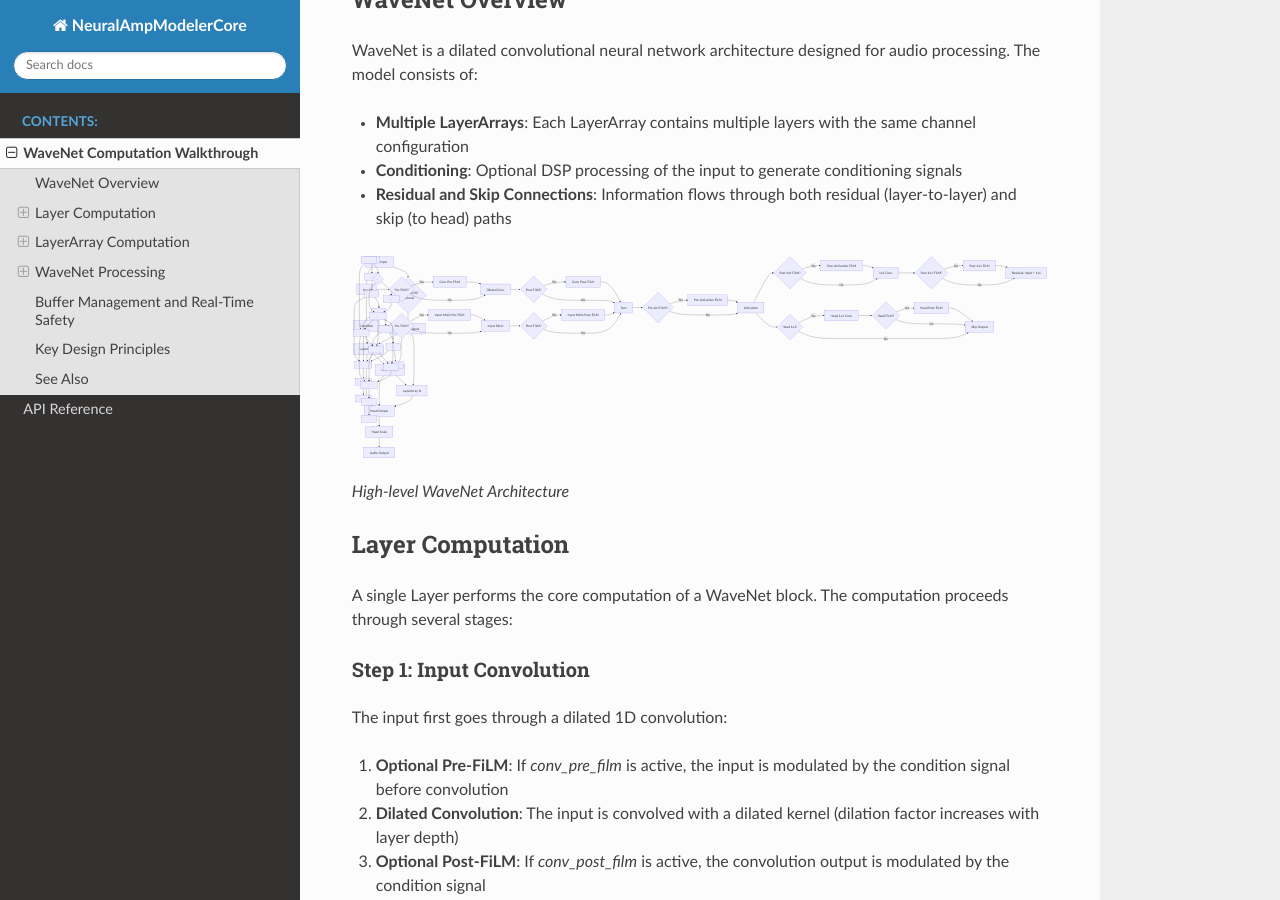
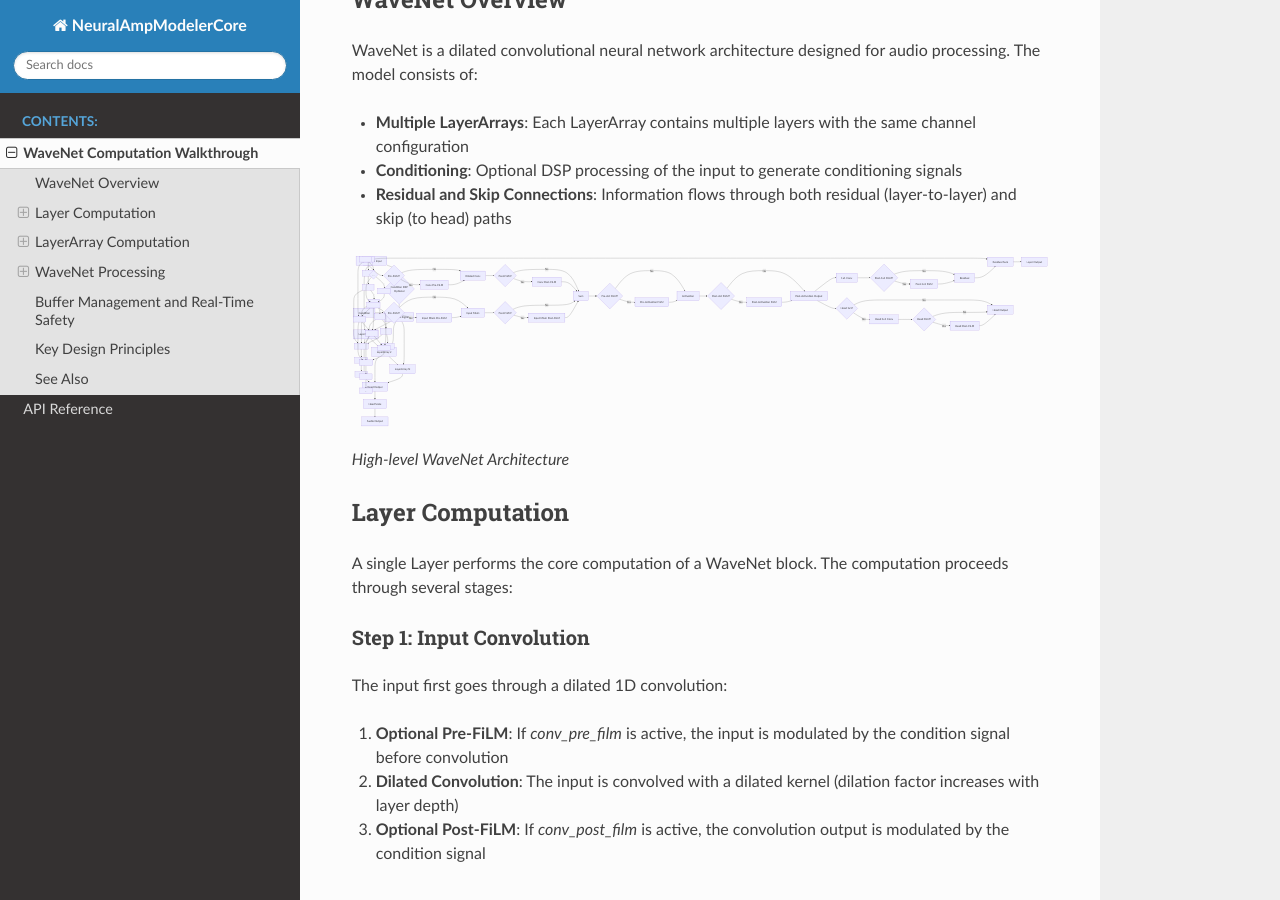
Before and after one commit to sdatkinson/NeuralAmpModelerCore, a Sphinx documentation site: the page built from docs/wavenet_walkthrough.rst, in a window 1280 px wide and 900 px high, scrolled down 398 px. Built offline with Sphinx 7.4.7 and the Read the Docs theme 3.1.0, drawn with Linux system fonts in a browser that asks for light colours.

Commit message:
Update WaveNet walkthrough documentation for clarity and accuracy
- Refined data flow diagram to improve clarity by renaming nodes and adjusting connections.
- Changed 'PostActFiLM' to 'PostActFilm' for consistency.
- Updated output node names for better understanding, including 'Post-Activation Output' and 'Head Output'.
- Enhanced overall structure of the diagram to reflect accurate data flow in the WaveNet architecture.

```diff
--- a/docs/wavenet_walkthrough.rst
+++ b/docs/wavenet_walkthrough.rst
@@ -218,22 +218,27 @@
        PreAct --> Act
 
        Act --> PostActFiLM{Post-Act FiLM?}
-       PostActFiLM -->|Yes| PostAct[Post-Activation FiLM]
-       PostActFiLM -->|No| Conv1x1[1x1 Conv]
-       PostAct --> Conv1x1
+       PostActFiLM -->|Yes| PostActFilm[Post-Activation FiLM]
+       PostActFiLM -->|No| PostAct[Post-Activation Output]
+       PostActFilm --> PostAct
 
+       PostAct --> Conv1x1[1x1 Conv]
        Conv1x1 --> Post1x1FiLM{Post-1x1 FiLM?}
        Post1x1FiLM -->|Yes| Post1x1[Post-1x1 FiLM]
-       Post1x1FiLM -->|No| Residual[Residual: Input + 1x1]
+       Post1x1FiLM -->|No| Residual[Residual]
        Post1x1 --> Residual
 
-       Act --> Head1x1{Head 1x1?}
+       Input --> ResidualSum[Residual Sum]
+       Residual --> ResidualSum
+       ResidualSum --> LayerOutput[Layer Output]
+
+       PostAct --> Head1x1{Head 1x1?}
        Head1x1 -->|Yes| HeadConv[Head 1x1 Conv]
-       Head1x1 -->|No| Skip[Skip Output]
+       Head1x1 -->|No| HeadOutput[Head Output]
        HeadConv --> HeadFiLM{Head FiLM?}
        HeadFiLM -->|Yes| HeadPost[Head Post-FiLM]
-       HeadFiLM -->|No| Skip
-       HeadPost --> Skip
+       HeadFiLM -->|No| HeadOutput
+       HeadPost --> HeadOutput
 
 LayerArray Computation
 ----------------------
```
